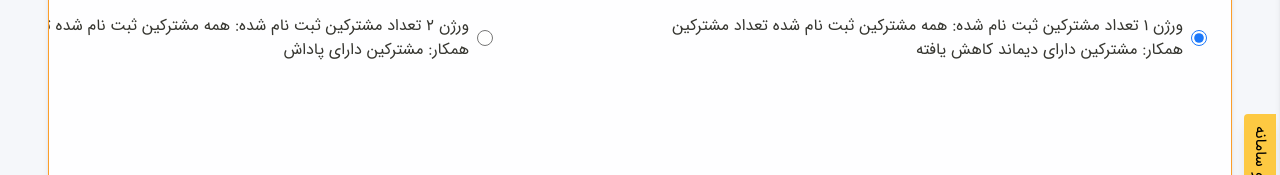
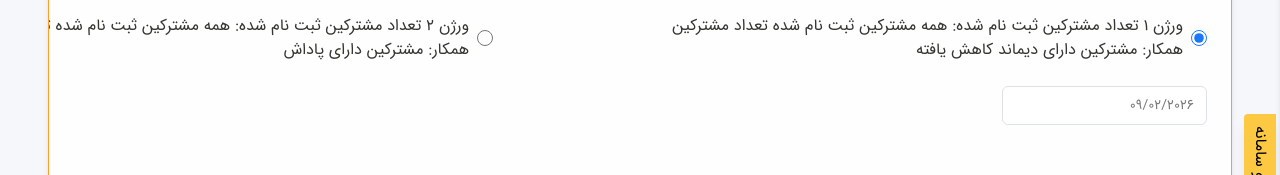
Before and after one commit to 12haa/tavanir, a React (Vite) app: page /activity-report in a window 1280 px wide. Shown: the part 321-496 px from the top of the page. Built offline with nearby package versions, Linux system fonts and the light colour scheme.

Commit message:
Start fixing DatePIcker minir issues

```diff
--- a/src/components/ui/activity-report/ComprehensiveReport.tsx
+++ b/src/components/ui/activity-report/ComprehensiveReport.tsx
@@ -5,6 +5,14 @@ import JalaliDatepicker from '../datepicker/JalaliDatepicker';
 
 function ComprehensiveReport() {
   const [reportType, setReportType] = useState('comprehensive');
+
+  const today = new Date();
+
+  const jalaliDate = new Intl.DateTimeFormat('persian', {
+    year: 'numeric',
+    month: '2-digit',
+    day: '2-digit',
+  }).format(today);
 
   return (
     <CustomWrapper
@@ -31,7 +39,11 @@ function ComprehensiveReport() {
           onChange={(e) => setReportType(e.target.value)}
         />
       </div>
-      <JalaliDatepicker />
+      <div className="mt-4 w-full">
+        <div>
+          <JalaliDatepicker defaultValue="" placeholder={jalaliDate}  />
+        </div>
+      </div>
     </CustomWrapper>
   );
 }
--- a/src/components/ui/datepicker/JalaliDatepicker.tsx
+++ b/src/components/ui/datepicker/JalaliDatepicker.tsx
@@ -56,6 +56,8 @@ export interface JalaliDatepickerProps {
   className?: string;
   placeholder?: string;
   name?: string;
+  /** Label shown above the input */
+  label?: string;
 
   /* ---- options (mirror jalalidatepicker options) ---- */
   days?: string[];
@@ -659,7 +661,9 @@ function JalaliDatepicker(
   }, []);
 
   const isControlled = props.value !== undefined;
-  const [internalValue, setInternalValue] = useState(() => props.defaultValue ?? '');
+  const initialValue =
+    props.defaultValue ?? (!isControlled && !props.value ? formatTodayDate(options, today) : props.value ?? '');
+  const [internalValue, setInternalValue] = useState(() => initialValue);
   const value = isControlled ? props.value ?? '' : internalValue;
 
   const [open, setOpen] = useState(false);
@@ -927,6 +931,11 @@ function JalaliDatepicker(
 
   return (
     <div className="jdp-wrap" ref={wrapperRef} style={{ position: 'relative', display: 'inline-block' }}>
+      {props.label && (
+        <label className="text-md font-normal text-gray-700 font-iran block mb-1">
+          {props.label}
+        </label>
+      )}
       <input
         ref={(el) => {
           inputRef.current = el;
@@ -937,7 +946,7 @@ function JalaliDatepicker(
         value={value}
         readOnly={options.autoReadOnlyInput}
         placeholder={props.placeholder}
-        className={props.className}
+        className={['jdp-input', props.className].filter(Boolean).join(' ')}
         data-jdp-only-date={props.onlyDate ? '' : undefined}
         data-jdp-only-time={props.onlyTime ? '' : undefined}
         onClick={(e) => e.currentTarget.focus()}
@@ -1129,4 +1138,8 @@ function JalaliDatepicker(
   );
 }
 
+
+function formatTodayDate(options: ResolvedOptions, today: JalaliDate): string {
+  return `${today.year}${options.sep.date}${pad(today.month)}${options.sep.date}${pad(today.day)}`;
+}
 export default forwardRef(JalaliDatepicker);
--- a/src/components/ui/datepicker/jalaliDatepicker.css
+++ b/src/components/ui/datepicker/jalaliDatepicker.css
@@ -426,3 +426,27 @@
     opacity: 1;
   }
 }
+/* ------------------------------------------------------ reusable input base (for DropDown/Select reuse) */
+
+.jdp-input {
+  border: 1px solid #dee2e6;
+  border-radius: 0.375rem;
+  padding: 0.5rem 0.75rem;
+  font-family: var(--font-family, 'iran', sans-serif);
+  font-size: 0.875rem;
+  outline: none;
+  width: 100%;
+  background: #ffffff;
+  color: #363630;
+  box-sizing: border-box;
+  transition: border-color 0.15s ease-in-out, box-shadow 0.15s ease-in-out;
+}
+
+.jdp-input::placeholder {
+  color: #7a7a7a;
+}
+
+.jdp-input:focus {
+  border-color: #fc9e29;
+  box-shadow: 0 0 0 3px rgba(252, 158, 41, 0.25);
+}
```
